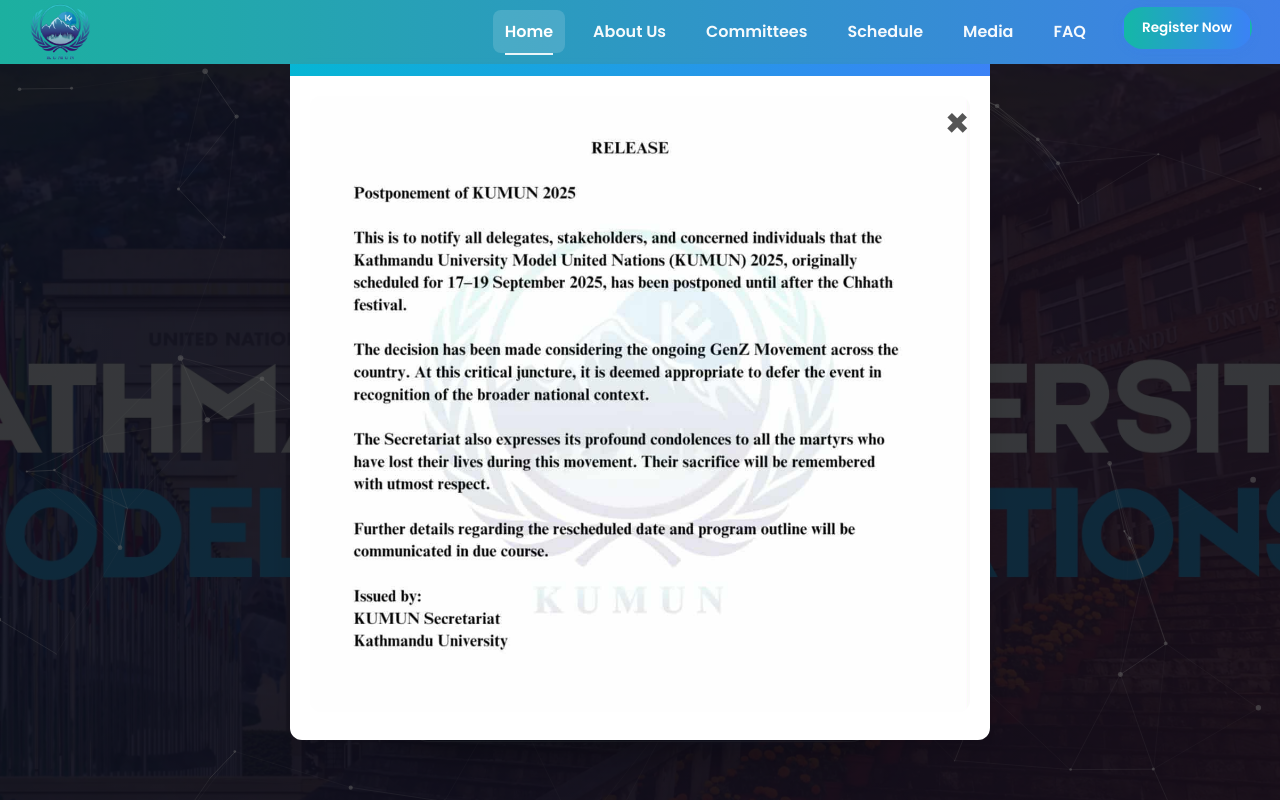
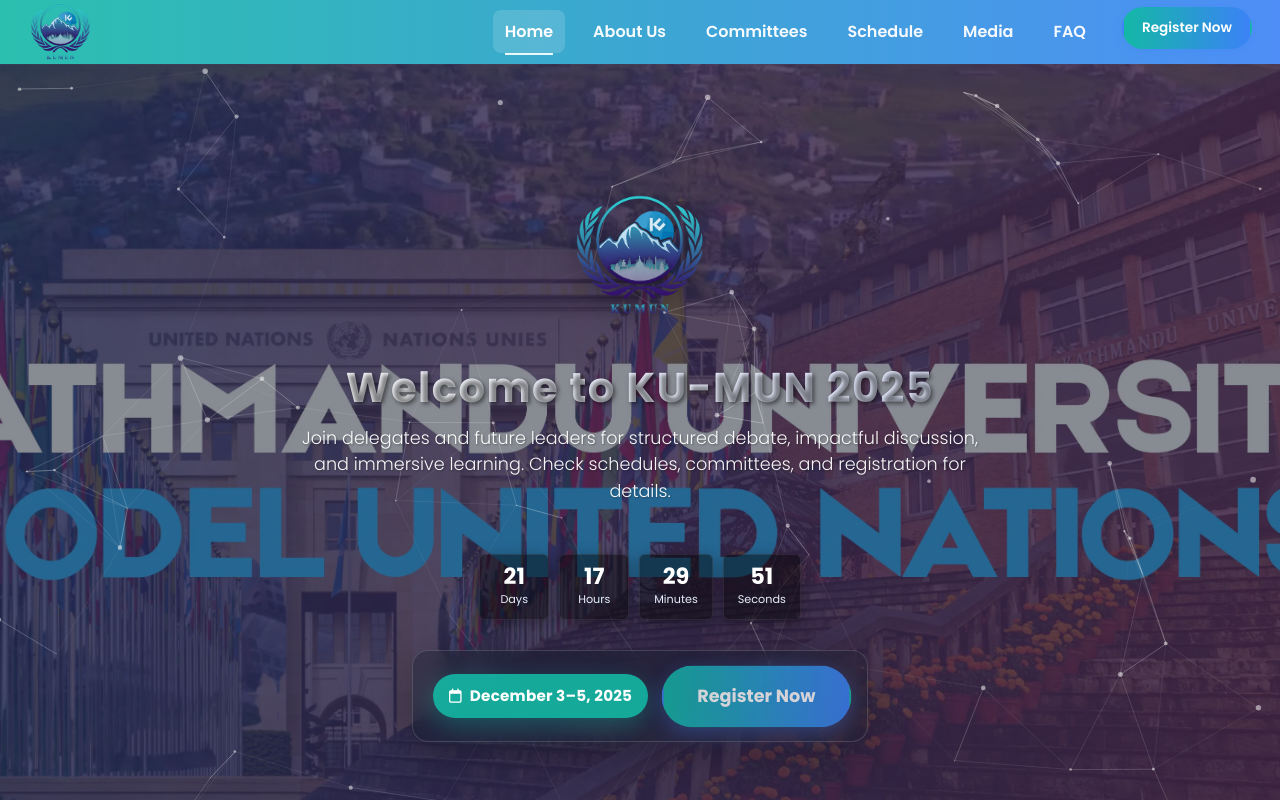
Before and after one commit to techaaditya/KUMUN2025_Website, a plain HTML site: page index.html in a window 1280 px wide. Shown: the top 800 px of the page. Drawn offline with nearby package versions, Linux system fonts and the light colour scheme; animation ran at ten frames a second.

Commit message:
commented out pop up notification

```diff
--- a/index.html
+++ b/index.html
@@ -450,7 +450,7 @@
         setInterval(updateCountdown, 1000);
     </script>
    <!-- Popup Notice with official image-->
-<div id="popup" class="popup">
+<!-- <div id="popup" class="popup">
   <div class="popup-content">
     <span class="close-btn" onclick="closePopup()">&times;</span>
     <img src="assets/kumun_notice.png" alt="KUMUN Notice" class="popup-image">
@@ -468,7 +468,7 @@
   function closePopup() {
     document.getElementById("popup").style.display = "none";
   }
-</script>
+</script> -->
 
 </body>
 </html>
```
